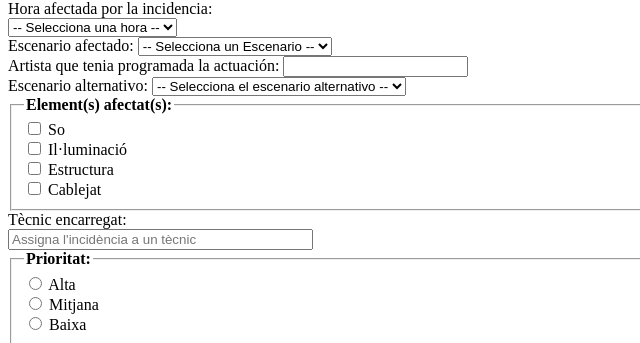
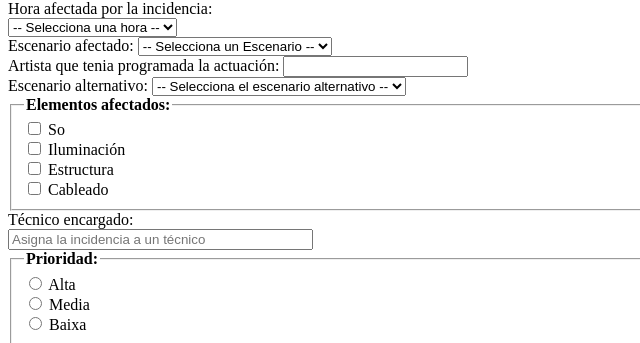
Before and after one commit to VillalobosBrandon-web/Grup6_ASIX-DAW_PJ3_A09_CronosGestioDepartamental, a plain HTML site: page SeccionsRols/CoordinacioEscenaris_AdrianMacias.html in a window 1280 px wide. Shown: the part 604-947 px from the top of the page, 0-640 px from the left. Drawn offline with Linux system fonts and the light colour scheme.

Commit message:
Ultima modificación

```diff
--- a/SeccionsRols/CoordinacioEscenaris_AdrianMacias.html
+++ b/SeccionsRols/CoordinacioEscenaris_AdrianMacias.html
@@ -3,7 +3,7 @@
 <head>
     <meta charset="UTF-8">
     <meta name="viewport" content="width=device-width, initial-scale=1.0">
-    <title>Coordinació d'Escenaris</title>
+    <title>Coordinación de Escenarios</title>
     <link rel="icon" type="image/png" href="../img/icono.png">
 </head>
 <body>
@@ -168,44 +168,44 @@
    </div>
 
    <fieldset>
-    <legend><strong>Element(s) afectat(s):</strong></legend>
-    <input type="checkbox" id="so" name="elements[]" value="So">
+    <legend><strong>Elementos afectados:</strong></legend>
+    <input type="checkbox" id="sonido" name="elementos" value="Sonido">
     <label for="so">So</label><br>
 
-    <input type="checkbox" id="iluminacio" name="elements[]" value="Il·luminació">
-    <label for="iluminacio">Il·luminació</label><br>
+    <input type="checkbox" id="iluminacion" name="elementos" value="Iluminación">
+    <label for="iluminacion">Iluminación</label><br>
 
-    <input type="checkbox" id="estructura" name="elements[]" value="Estructura">
+    <input type="checkbox" id="estructura" name="elementos" value="Estructura">
     <label for="estructura">Estructura</label><br>
 
-    <input type="checkbox" id="cablejat" name="elements[]" value="Cablejat">
-    <label for="cablejat">Cablejat</label>
+    <input type="checkbox" id="cableado" name="elementos" value="Cableado">
+    <label for="cableado">Cableado</label>
    </fieldset>
 
    <div>
-    <label for="tecnic">Tècnic encarregat:</label><br>
-    <input type="text" id="tecnic" name="tecnic" placeholder="Assigna l'incidència a un tècnic" size="35" required>
+    <label for="tecnico">Técnico encargado:</label><br>
+    <input type="text" id="tecnico" name="tecnico" placeholder="Asigna la incidencia a un técnico" size="35" required>
    </div>
 
    <fieldset>
-        <legend><strong>Prioritat:</strong></legend>
-        <input type="radio" id="alta" name="prioritat" value="Alta" required>
+        <legend><strong>Prioridad:</strong></legend>
+        <input type="radio" id="alta" name="prioridad" value="Alta" required>
         <label for="alta">Alta</label><br>
 
-        <input type="radio" id="mitjana" name="prioritat" value="Mitjana" required>
-        <label for="mitjana">Mitjana</label><br>
+        <input type="radio" id="media" name="prioridad" value="Media" required>
+        <label for="media">Media</label><br>
 
-        <input type="radio" id="baixa" name="prioritat" value="Baixa" required>
-        <label for="baixa">Baixa</label>
+        <input type="radio" id="baja" name="prioridad" value="Baja" required>
+        <label for="baja">Baixa</label>
    </fieldset>
 
    <div>
-    <label for="descripcio">Descripció:</label><br>
-    <textarea id="descripcio" name="descripcio" rows="5" cols="60" required></textarea>
+    <label for="descripcion">Descripción:</label><br>
+    <textarea id="descripcion" name="descripcion" rows="5" cols="60" required></textarea>
    </div>
 
    <div>
-    <button type="submit">Registrar Incidència</button>
+    <button type="submit">Registrar Incidencia</button>
    </div>
 
   </form>
```
